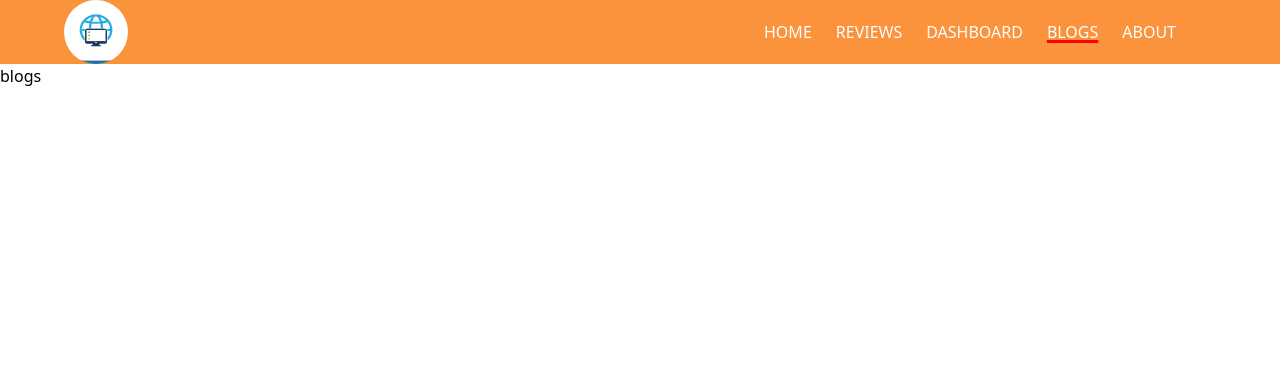
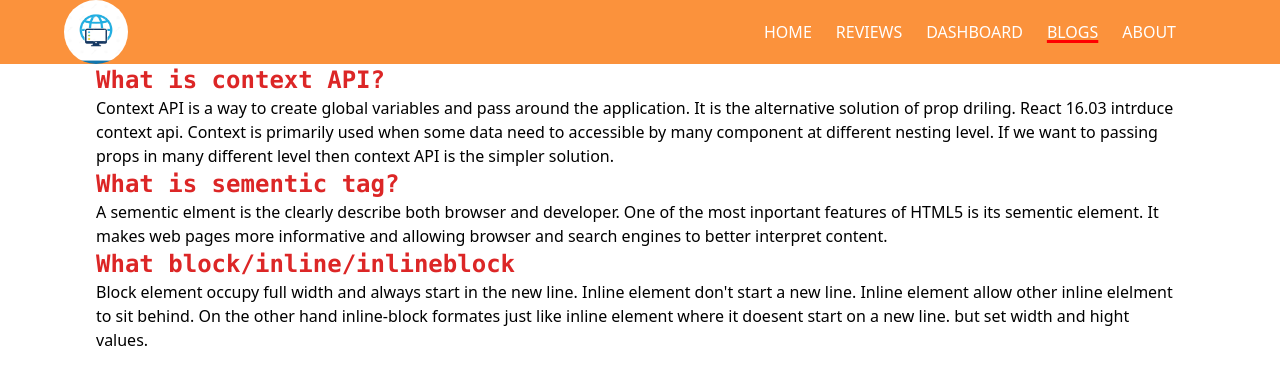
Before and after one commit to Masitbd/Product-rating, a React (Create React App) app: page /Blogs in a window 1280 px wide. Shown: the top 384 px of the page. Built offline with nearby package versions, Linux system fonts and the light colour scheme.

Commit message:
Complete the blogs page

```diff
--- a/src/components/Blogs/Blogs.js
+++ b/src/components/Blogs/Blogs.js
@@ -2,7 +2,46 @@ import React from "react";
 import "./Blogs.css";
 
 const Blogs = () => {
-  return <div>blogs</div>;
+  return (
+    <div className="mx-24">
+      <div>
+        <h1 className="font-mono text-2xl font-semibold text-red-600">
+          What is context API?
+        </h1>
+        <p>
+          Context API is a way to create global variables and pass around the
+          application. It is the alternative solution of prop driling. React
+          16.03 intrduce context api. Context is primarily used when some data
+          need to accessible by many component at different nesting level. If we
+          want to passing props in many different level then context API is the
+          simpler solution.
+        </p>
+      </div>
+      <div>
+        <h1 className="font-mono text-2xl font-semibold text-red-600">
+          What is sementic tag?
+        </h1>
+        <p>
+          A sementic elment is the clearly describe both browser and developer.
+          One of the most inportant features of HTML5 is its sementic element.
+          It makes web pages more informative and allowing browser and search
+          engines to better interpret content.
+        </p>
+      </div>
+      <div>
+        <h1 className="font-mono text-2xl font-semibold text-red-600">
+          What block/inline/inlineblock
+        </h1>
+        <p>
+          Block element occupy full width and always start in the new line.
+          Inline element don't start a new line. Inline element allow other
+          inline elelment to sit behind. On the other hand inline-block formates
+          just like inline element where it doesent start on a new line. but set
+          width and hight values.
+        </p>
+      </div>
+    </div>
+  );
 };
 
 export default Blogs;
```
